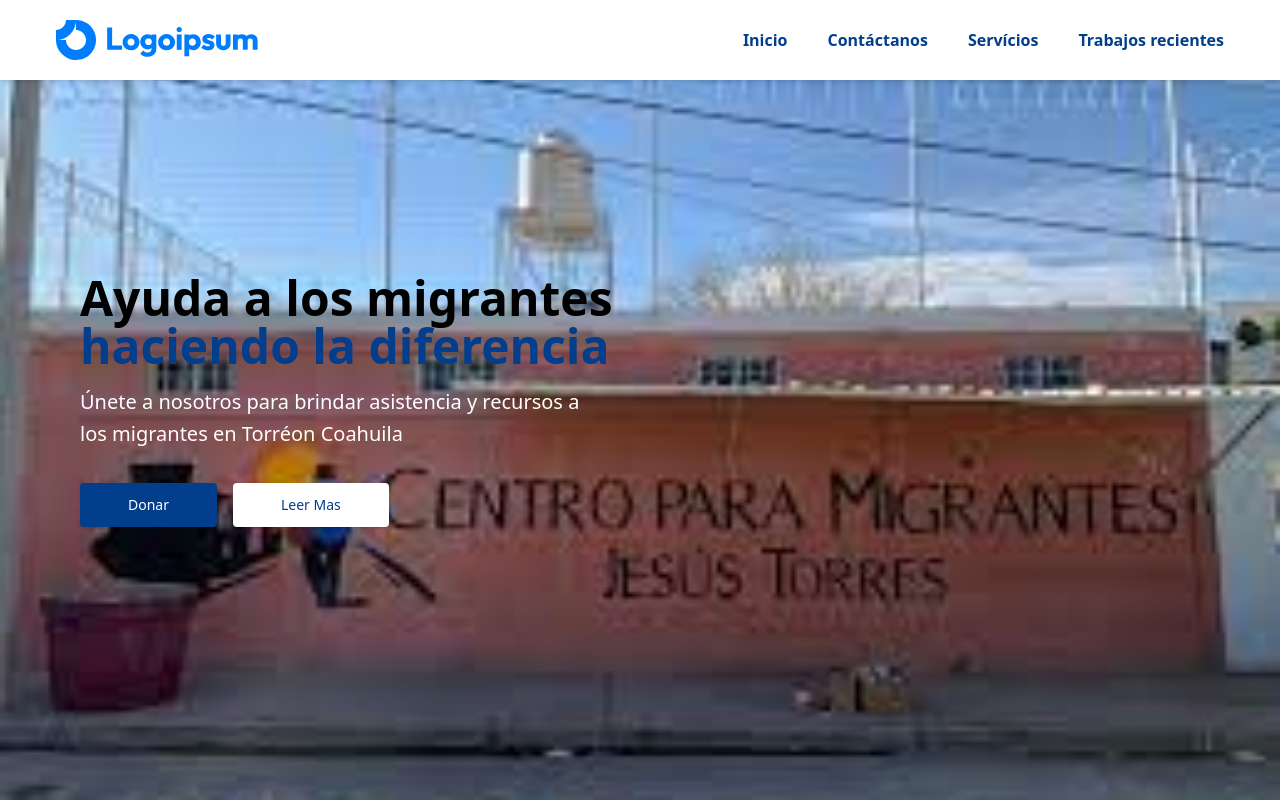
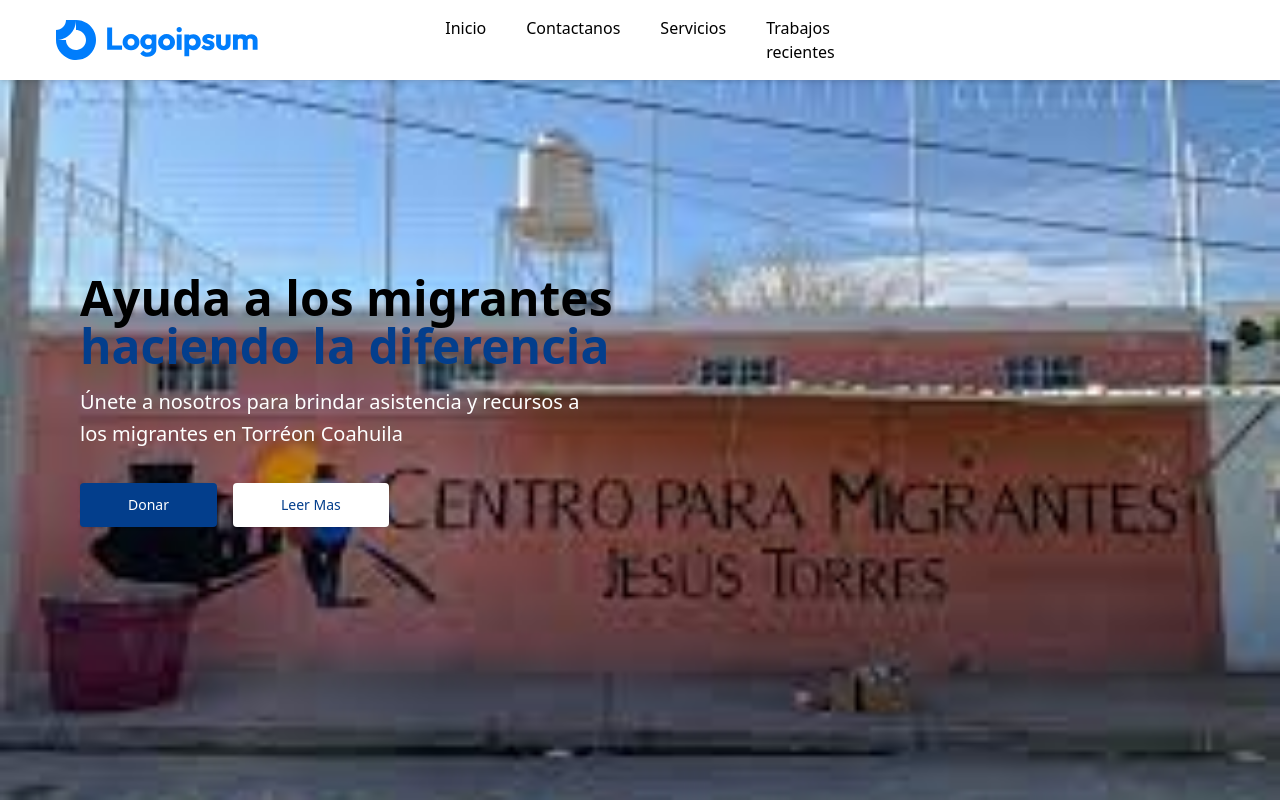
Before and after one commit to Patuqueso/CPMJT, an Astro site: page / in a window 1280 px wide. Shown: the top 800 px of the page. Built offline with nearby package versions, Linux system fonts and the light colour scheme; Astro itself is replaced by a stand-in of ours.

Commit message:
header fix

```diff
--- a/src/components/header.astro
+++ b/src/components/header.astro
@@ -2,42 +2,40 @@
 import Logo from "../components/iconos/Logo.astro";
 ---
 
-
 <header class="flex flex-col sticky z-30 top-0">
   <section
-      class="flex flex-row w-full h-20 bg-white px-5 lg:px-14 shadow-md text-black absolute top-0 z-10"
+    class="flex flex-row w-full h-20 bg-white px-5 lg:px-14 shadow-md text-negro absolute top-0 z-10"
     id="shadow"
   >
     <a
       href="/"
-        class="h-full w-1/2 py-5 flex items-center justify-start"
+      class="h-full w-1/2 lg:w-1/3 py-5 flex items-center justify-start"
     >
       <Logo />
     </a>
-      <div class="w-1/2 h-full items-center justify-end hidden lg:flex">
-        <ul class="h-fit flex-row flex gap-10 text-Azul font-semibold">
-          <a href="/"><li>Inicio</li></a>
-          <a href="/contacto"><li>Contáctanos</li></a>
-          <a href="/Plus"><li>Servícios</li></a>
-          <a href="/Meet"><li>Trabajos recientes</li></a>
+    <div class="w-1/3 h-full items-center justify-center hidden lg:flex">
+      <ul class="h-fit flex-row flex gap-10 text-negro">
+        <a href="/About"><li>Inicio</li></a>
+        <a href="/Plus"><li>Contactanos</li></a>
+        <a href="/Meet"><li>Servicios</li></a>
+        <a href="/Partner"><li>Trabajos recientes</li></a>
       </ul>
-      </div>
     </div>
   </section>
   <section
     class="w-full h-fit items-center justify-center flex flex-col lg:hidden absolute z-0 -translate-y-52 ease-in-out duration-500 drop-shadow-lg"
     id="navMenu"
   >
-      <div class="w-full h-72 py-5 flex px-5 items-center justify-center bg-Azul">
+    <div class="w-full h-72 py-5 flex px-5 items-center justify-center bg-azul">
       <ul class="h-fit flex-col flex gap-7 text-white text-lg text-center">
-          <a href="/"><li>Inicio</li></a>
-          <a href="/contacto"><li>Contáctanos</li></a>
-          <a href="/Plus"><li>Servícios</li></a>
-          <a href="/Meet"><li>Trabajos recientes</li></a>
+        <a href="/About"><li>Inicio</li></a>
+        <a href="/Plus"><li>Contactanos</li></a>
+        <a href="/Meet"><li>Servicios</li></a>
+        <a href="/Partner"><li>Trabajos recientes</li></a>
       </ul>
     </div>
     <div
-        class="w-36 h-7 bg-Azul rounded-b-xl flex items-center justify-center"
+      class="w-36 h-7 bg-azul rounded-b-xl flex items-center justify-center"
       id="toggle"
     >
       <svg
--- a/src/components/index/section3.astro
+++ b/src/components/index/section3.astro
@@ -10,7 +10,7 @@
             Ubicados en Torreon, Coahuila, trabjamos arduamente para ofrecer servicios legales, asesoramiento, orientacion y recursos necesarios para que los migrantes puedan integrarse a la sociedad de manera segura y exitosa. Estamos aqui para ayudar a construir un futuro mas justo y equitativo para todos los migrantes.
         </p>
     </div>
-    <div class="flex justify-center items-center md:w-1/2 md:h-full h-1/2 w-full overflow-hidden rounded-lg bg-red-800">
-        <iframe class="w-full h-full" src="https://www.youtube.com/embed/iE3kD4X_Fwg?si=9KwEF36WYsczMK5A" title="YouTube video player" frameborder="0" allow="accelerometer; autoplay; clipboard-write; encrypted-media; gyroscope; picture-in-picture; web-share" allowfullscreen></iframe>
+    <div class="flex justify-center items-center md:h-full  md:w-1/2 h-[40vh] w-full overflow-hidden rounded-lg bg-red-800">
+        <iframe class="w-full h-full" src="https://www.youtube.com/embed/iE3kD4X_Fwg?si=9KwEF36WYsczMK5A" title="YouTube video player" allowfullscreen></iframe>
     </div>
 </section>
--- a/src/layouts/Layout.astro
+++ b/src/layouts/Layout.astro
@@ -13,7 +13,7 @@ import Header from "../components/header.astro";
 <html lang="en">
 	<head>
 		<meta charset="UTF-8" />
-		<meta name="description" content="Astro description" />
+		<meta name="description" content="Casa de migrantes Jose Torres" />
 		<meta name="viewport" content="width=device-width" />
 		<link rel="icon" type="image/svg+xml" href="/favicon.svg" />
 		<meta name="generator" content={Astro.generator} />
```
Lines whose indentation alone changed are shown as unchanged.
